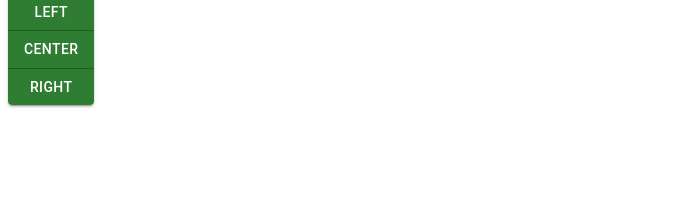
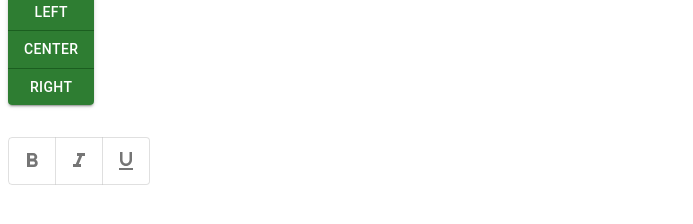
Before and after one commit to kanagu555/React-MUI-Tutorial, a React (Create React App) app: page / in a window 1280 px wide. Shown: the part 294-518 px from the top of the page, without its empty margins (0-693 px from the left). Built offline with nearby package versions, Linux system fonts and the light colour scheme.

Commit message:
toggle button & toggle button group

```diff
--- a/src/components/MuiButton.js
+++ b/src/components/MuiButton.js
@@ -1,9 +1,25 @@
-import React from 'react';
-import { Stack, Button, ButtonGroup } from '@mui/material';
+import React, {useState} from 'react';
+import {
+  Stack,
+  Button,
+  ButtonGroup,
+  ToggleButtonGroup,
+  ToggleButton,
+} from '@mui/material';
 import PhoneEnabledIcon from '@mui/icons-material/PhoneEnabled';
 import PhoneInTalkIcon from '@mui/icons-material/PhoneInTalk';
+import FormatBoldIcon from '@mui/icons-material/FormatBold';
+import FormatItalicIcon from '@mui/icons-material/FormatItalic';
+import FormatUnderlinedIcon from '@mui/icons-material/FormatUnderlined';
 
 const MuiButton = () => {
+
+  const [formats, setFormates] = useState([])
+  console.log(formats)
+  const handleFormatChange = (updatedFormates) => {
+    setFormates(updatedFormates)
+  }
+
   return (
     <Stack spacing={4}>
       <Stack spacing={2} direction="row">
@@ -56,11 +72,29 @@ const MuiButton = () => {
         </Button>
       </Stack>
       <Stack direction="row">
-        <ButtonGroup variant="contained" orientation="vertical" color="success" aria-label='alignment group button'>
+        <ButtonGroup
+          variant="contained"
+          orientation="vertical"
+          color="success"
+          aria-label="alignment group button"
+        >
           <Button>Left</Button>
           <Button>Center</Button>
           <Button>Right</Button>
         </ButtonGroup>
+      </Stack>
+      <Stack direction="row">
+        <ToggleButtonGroup aria-label="text formating" value={formats} onChange={handleFormatChange}>
+          <ToggleButton value="bold" aria-label="bold">
+            <FormatBoldIcon />
+          </ToggleButton>
+          <ToggleButton value="italic" aria-label="italic">
+            <FormatItalicIcon />
+          </ToggleButton>
+          <ToggleButton value="underlined" aria-label="underlined">
+            <FormatUnderlinedIcon />
+          </ToggleButton>
+        </ToggleButtonGroup>
       </Stack>
     </Stack>
   );
```
